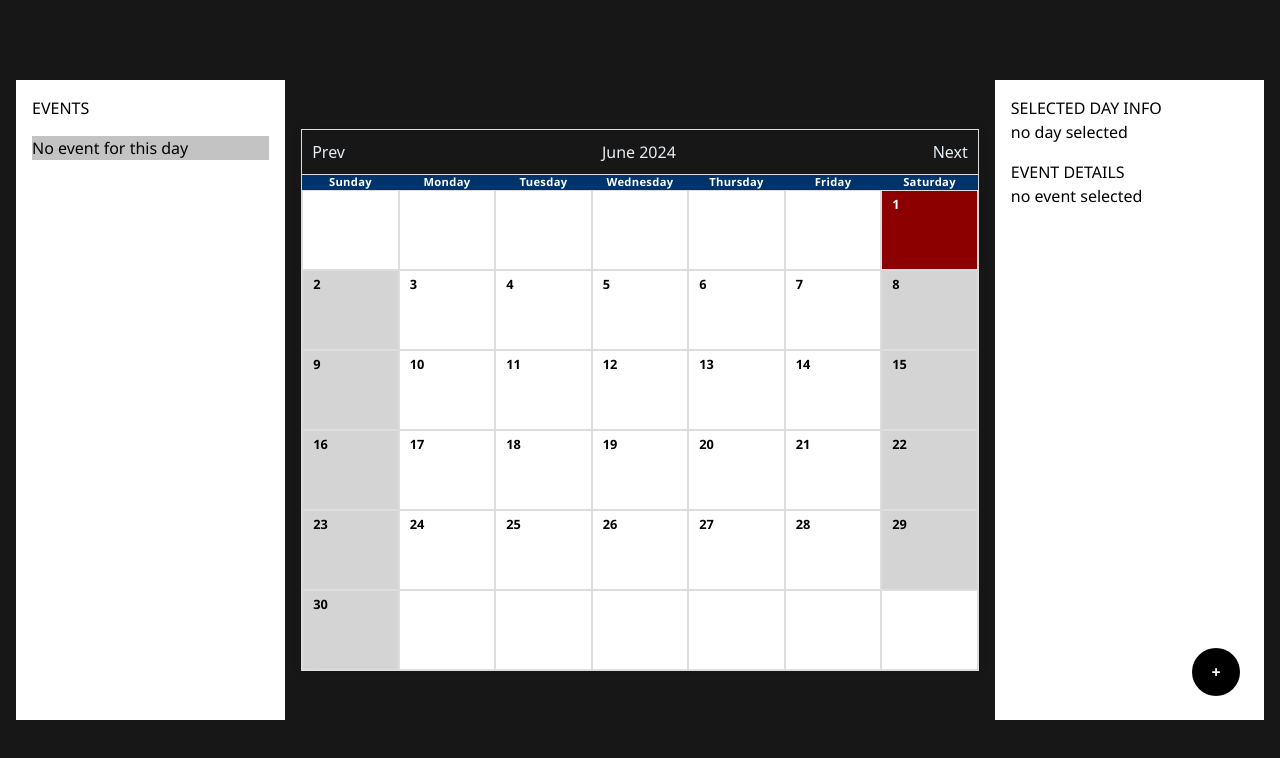
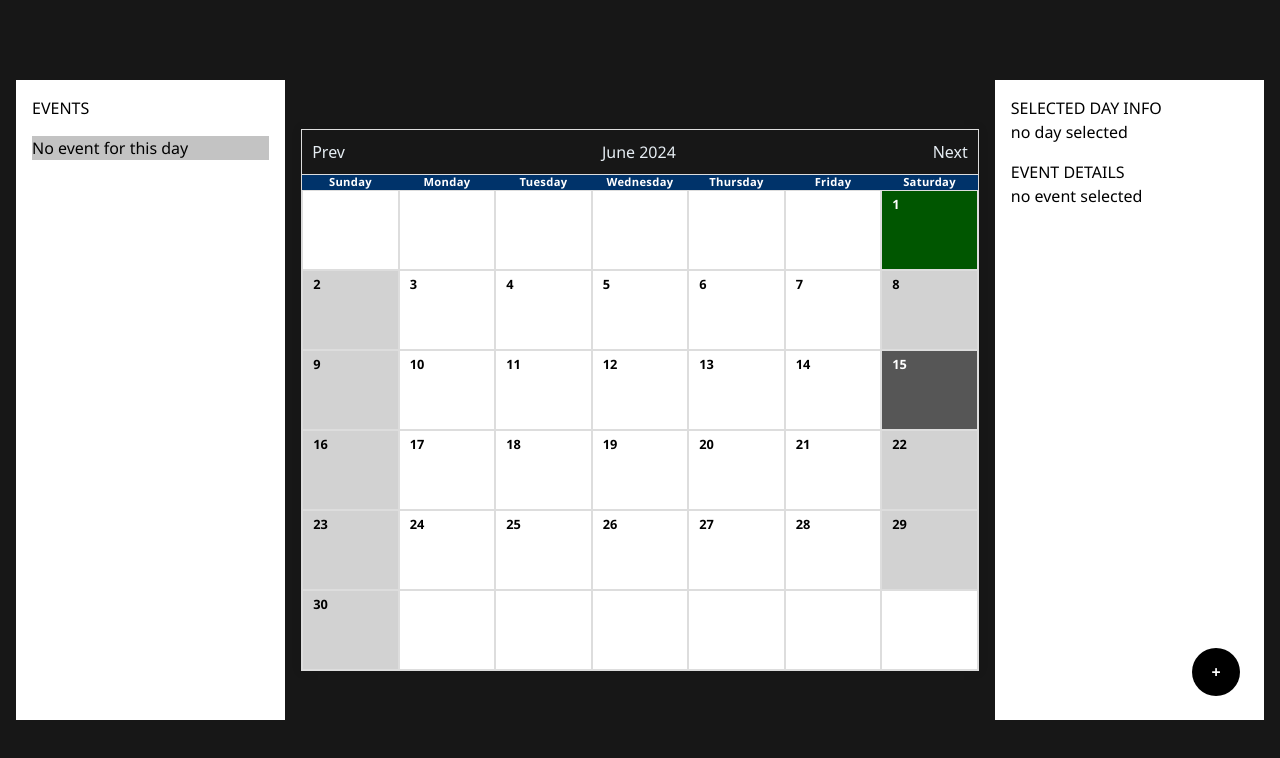
Before and after one commit to ikegoodnews/interswitch-test, a React (Create React App) app: page / in a window 1280 px wide. Shown: the top 758 px of the page. Built offline with nearby package versions, Linux system fonts and the light colour scheme.

Commit message:
feat: weekends colored appropriatelt

```diff
--- a/src/_components/Calendar/index.js
+++ b/src/_components/Calendar/index.js
@@ -28,7 +28,6 @@ const Calendar = () => {
          weekends.push(i);
       }
    }
-   console.log(`weekends=====>`, weekends);
 
    const handlePrevMonth = () => {
       setCurrentDate(new Date(currentDate.getFullYear(), currentDate.getMonth() - 1, 1));
@@ -67,9 +66,9 @@ const Calendar = () => {
                   <div
                      key={index}
                      className={classNames('day', {
-                        today: Number(format(new Date(selectedDay), 'd')) === day,
-                        active: Number(format(new Date(Date.now()), 'd')) === day,
+                        selected: Number(format(new Date(selectedDay), 'd')) === day,
                         weekends: weekends?.find((weekend) => weekend === day),
+                        today: Number(format(new Date(), 'd')) === day,
                      })}
                      onClick={() => handleOnDaySelect(day, dayEvents)}>
                      {day}
--- a/src/_components/Calendar/index.scss
+++ b/src/_components/Calendar/index.scss
@@ -55,15 +55,16 @@
   cursor: pointer;
   font-weight: 600;
   transition: .2s ease-in;
-  &.active {
-    background-color: #bdbdbd;
-  }
   &.weekends {
-    background-color: #d4d4d4;
+    background-color: #d2d2d2;
   }
   &.today {
     color: #fff;
-    background-color: #8c0000;
+    background-color: #565656;
+  }
+  &.selected {
+    color: #fff;
+    background-color: #005600;
   }
 }
 
```
